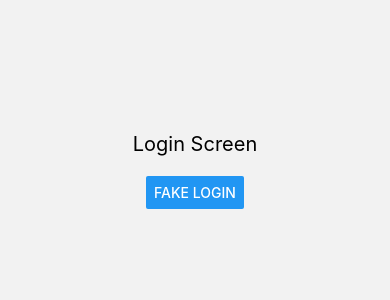
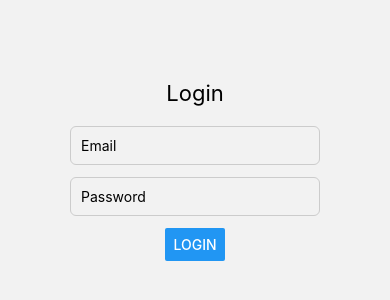
Before and after one commit to orikeo/expomobile, a React Native app: screen /Login in a window 390 px wide. Shown: the part 252-552 px from the top of the page. Built offline with nearby package versions, Linux system fonts and the light colour scheme.

Commit message:
feat: implement login via backend api

```diff
--- /dev/null
+++ b/src/api/client.ts
@@ -0,0 +1,30 @@
+const API_URL = "https://petv5.onrender.com";
+// ⚠️ обязательно без слэша в конце
+
+type RequestOptions = {
+  method?: string;
+  body?: any;
+  token?: string;
+};
+
+export async function apiRequest(
+  endpoint: string,
+  { method = "GET", body, token }: RequestOptions = {}
+) {
+  const response = await fetch(`${API_URL}${endpoint}`, {
+    method,
+    headers: {
+      "Content-Type": "application/json",
+      ...(token && { Authorization: `Bearer ${token}` }),
+    },
+    body: body ? JSON.stringify(body) : undefined,
+  });
+
+  // Если сервер вернул ошибку — пробрасываем её
+  if (!response.ok) {
+    const errorData = await response.json().catch(() => null);
+    throw new Error(errorData?.message || "Request failed");
+  }
+
+  return response.json();
+}
--- a/src/screens/LoginScreen.tsx
+++ b/src/screens/LoginScreen.tsx
@@ -1,9 +1,24 @@
-import { View, Text, Button, StyleSheet } from "react-native";
+import { useState } from "react";
+import {
+  View,
+  Text,
+  TextInput,
+  Button,
+  StyleSheet,
+  Alert,
+} from "react-native";
+
 import { NativeStackNavigationProp } from "@react-navigation/native-stack";
 import { RootStackParamList } from "../navigation/AppNavigator";
 import { useAuth } from "../context/AuthContext";
+import { apiRequest } from "../api/client";
 
-
+/**
+ * Тип navigation для этого экрана.
+ * Мы говорим TypeScript:
+ * этот экран называется "Login"
+ * и он принадлежит RootStackParamList
+ */
 type LoginScreenNavigationProp = NativeStackNavigationProp<
   RootStackParamList,
   "Login"
@@ -13,33 +28,116 @@ type Props = {
   navigation: LoginScreenNavigationProp;
 };
 
+export default function LoginScreen({ navigation }: Props) {
+  /**
+   * Локальное состояние для формы
+   */
+  const [email, setEmail] = useState("");
+  const [password, setPassword] = useState("");
 
+  /**
+   * Состояние загрузки (чтобы блокировать кнопку)
+   */
+  const [loading, setLoading] = useState(false);
 
-export default function LoginScreen({ navigation }: Props) {
+  /**
+   * Берём функцию login из AuthContext
+   * Она сохраняет токен и переключает навигацию
+   */
+  const { login } = useAuth();
 
-  const { login } = useAuth();
+  /**
+   * Обработчик нажатия кнопки
+   */
+  const handleLogin = async () => {
+    try {
+      setLoading(true);
+
+      /**
+       * Отправляем POST /auth/login
+       * backend возвращает:
+       * {
+       *   accessToken: "...",
+       *   refreshToken: "..."
+       * }
+       */
+      const data = await apiRequest("/auth/login", {
+        method: "POST",
+        body: {
+          email,
+          password,
+        },
+      });
+
+      /**
+       * Передаём accessToken в AuthContext
+       * Он сохранится в AsyncStorage
+       */
+      await login(data.accessToken);
+
+      /**
+       * Навигация переключится автоматически,
+       * потому что изменится isAuthenticated
+       */
+
+    } catch (error: any) {
+      Alert.alert("Login error", error.message);
+    } finally {
+      setLoading(false);
+    }
+  };
+
   return (
     <View style={styles.container}>
-      <Text style={styles.title}>Login Screen</Text>
+      <Text style={styles.title}>Login</Text>
 
-    <Button
-  title="Fake Login"
-  onPress={() => login("test-token")}
-/>
+      <TextInput
+        placeholder="Email"
+        value={email}
+        onChangeText={setEmail}
+        autoCapitalize="none"
+        keyboardType="email-address"
+        style={styles.input}
+      />
+
+      <TextInput
+        placeholder="Password"
+        value={password}
+        onChangeText={setPassword}
+        secureTextEntry
+        style={styles.input}
+      />
+
+      <Button
+        title={loading ? "Loading..." : "Login"}
+        onPress={handleLogin}
+        disabled={loading}
+      />
     </View>
   );
 }
 
-// StyleSheet — создаёт объект стилей
-// Это не CSS, а JS-объект, оптимизированный RN
+/**
+ * Стили — это не CSS, а JS-объект,
+ * который React Native передаёт нативному движку
+ */
 const styles = StyleSheet.create({
   container: {
-    flex: 1, // занять весь экран
-    justifyContent: "center", // центр по вертикали
-    alignItems: "center", // центр по горизонтали
+    flex: 1,
+    justifyContent: "center",
+    alignItems: "center",
+    padding: 20,
   },
   title: {
-    fontSize: 20,
+    fontSize: 22,
     marginBottom: 20,
   },
+  input: {
+    width: 250,
+    borderWidth: 1,
+    borderColor: "#ccc",
+    padding: 10,
+    marginBottom: 12,
+    borderRadius: 6,
+  },
 });
```
